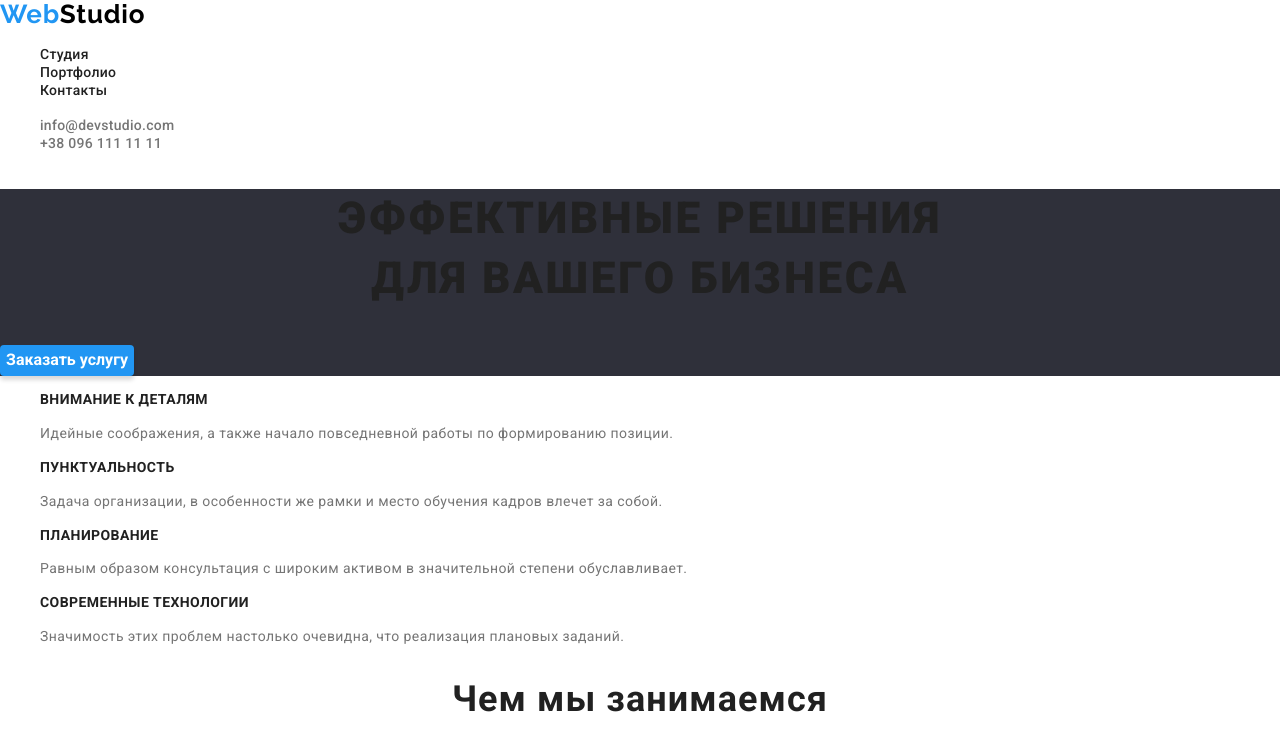
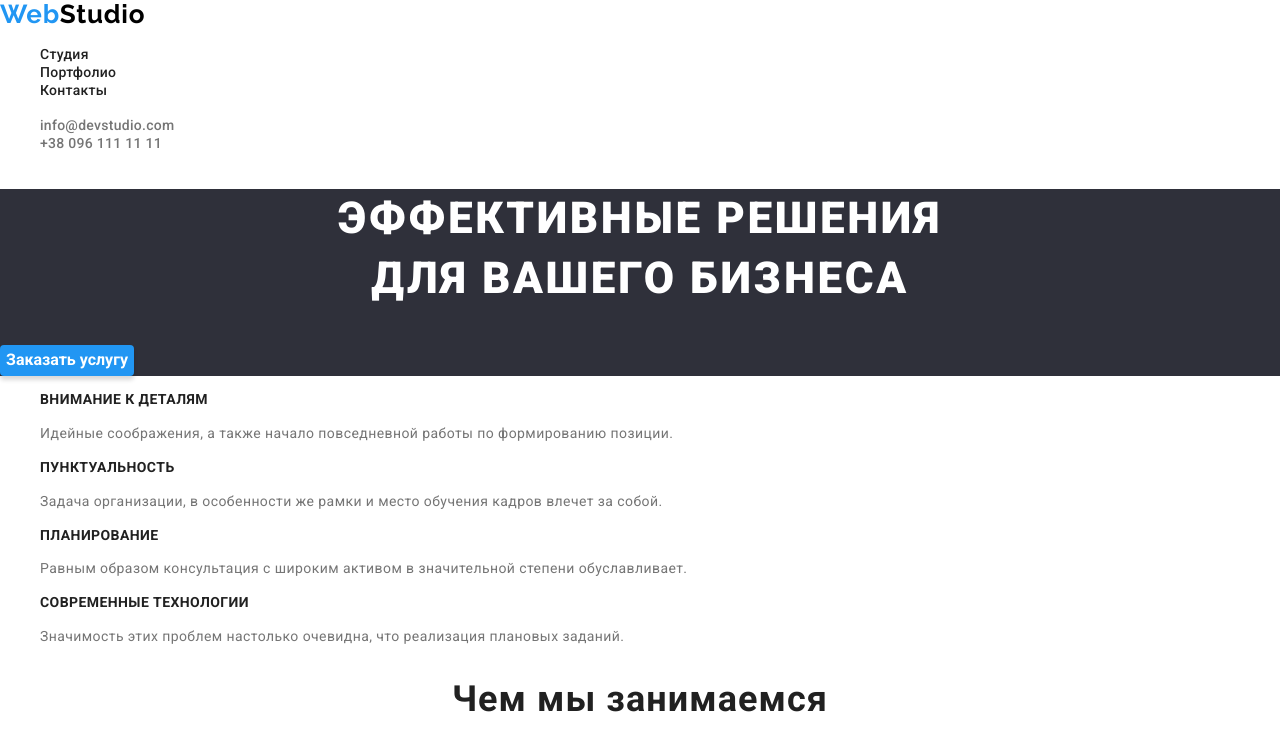
Before and after one commit to ValeriaL123/goit-markup-hw-02, a plain HTML site: page index.html in a window 1280 px wide. Shown: the top 748 px of the page. Drawn offline with nearby package versions, Linux system fonts and the light colour scheme.

Commit message:
Добавляет цвет h1

```diff
--- a/css/style.css
+++ b/css/style.css
@@ -108,7 +108,7 @@ line-height: 1.36;
 text-align: center;
 letter-spacing: 0.06em;
 text-transform: uppercase;
-/* color: #FFFFFF; */
+color: #FFFFFF;
 }
 
 .btn.hero{
```
